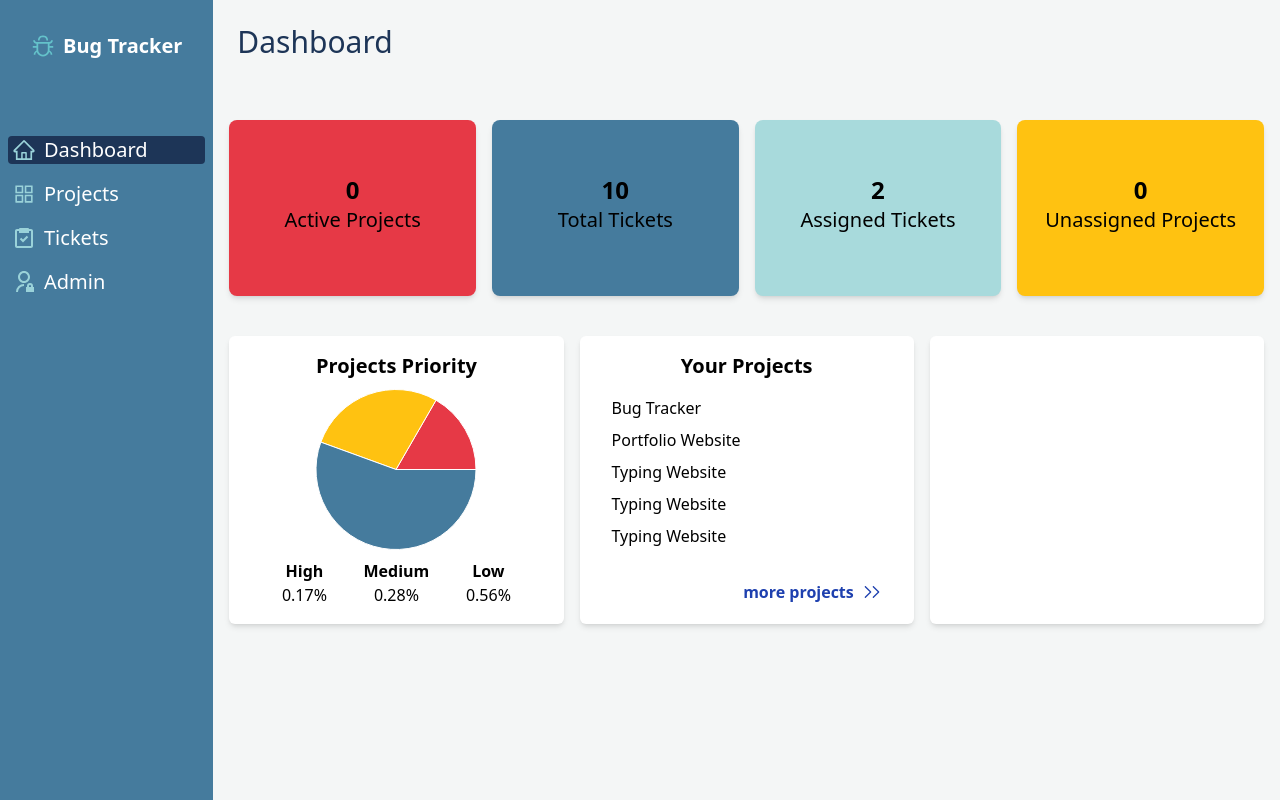
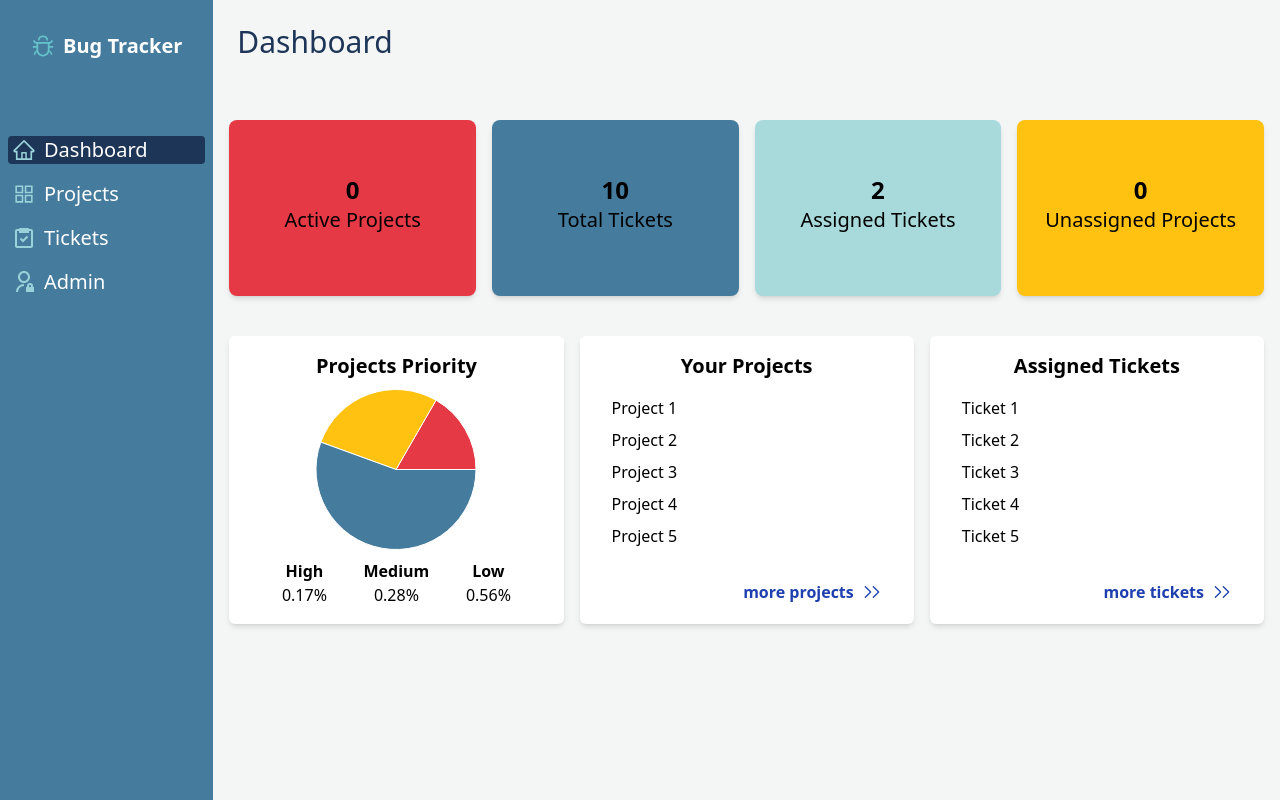
Before and after one commit to Ayomide4/bug-tracker, a React (Vite) app: page / in a window 1280 px wide. Built offline with nearby package versions, Linux system fonts and the light colour scheme.

Commit message:
finish dashboard layout, fix navbar bug

```diff
--- a/src/components/DashboardComponents/DashProjectsInfo.tsx
+++ b/src/components/DashboardComponents/DashProjectsInfo.tsx
@@ -1,6 +1,6 @@
 import React from 'react'
 import { PieChartComp } from '../PieChart'
-import { data01, projectList } from '../../tempData'
+import { data01, projectList, ticketList } from '../../tempData'
 import { RxDoubleArrowRight } from 'react-icons/rx'
 
 export default function DashboardProjectPrio(props:any) {
@@ -26,7 +26,7 @@ export default function DashboardProjectPrio(props:any) {
 
         <div className=' bg-white rounded-md row-span-2 shadow-md'>
           <h2 className='text-xl text-center font-semibold p-4'>Your Projects</h2>
-          <div className='flex flex-col px-8'>
+          <div className='flex flex-col px-8 '>
             {projectList.map((entry:string, index:number) => {
               return (
                 <li key={index} className='list-none mb-2'>
@@ -40,10 +40,25 @@ export default function DashboardProjectPrio(props:any) {
                 <RxDoubleArrowRight size={20} color='#1F41AF'/>
               </a>
             </div>
-
           </div>
         </div>
-        <div className='bg-white rounded-md row-span-2 shadow-md'></div>
+
+        <div className='bg-white rounded-md row-span-2 shadow-md'>
+          <h2 className='text-xl text-center font-semibold p-4'>Assigned Tickets</h2>
+          <div className='flex flex-col px-8'>
+            {ticketList.map((entry:string, index:number) => {
+              return (
+                <li key={index} className="list-none mb-2"><a href='#' className='decoration-none'>{entry}</a></li>
+              )
+            })}
+          <div className=''>
+              <a href='/tickets' className='text-blue-800 font-semibold text-md mt-6 flex justify-end items-center'>
+                <h2 className='mr-2'>more tickets</h2>
+                <RxDoubleArrowRight size={20} color='#1F41AF'/>
+              </a>
+          </div>
+          </div>
+        </div>
       </div>
   )
 }
--- a/src/components/DashboardComponents/Dashboard.tsx
+++ b/src/components/DashboardComponents/Dashboard.tsx
@@ -17,7 +17,6 @@ export const Dashboard = () => {
     <div className='w-5/6 h-full bg-[#F4F6F6]'>
       <DashboardStatus/>
       <DashboardProjectPrio sum={sum}/>
-
     </div>
   )
 }
--- a/src/components/Navbar.tsx
+++ b/src/components/Navbar.tsx
@@ -26,14 +26,14 @@ export const Navbar = () => {
     return (
 
       //IF THE NAV BECOMES UNRESPONSIVE IT'S BECAUSE I SWAPPED LI WITH LINK CHECK GIT LOGS
-        <li key={index} className={`flex items-center gap-2 cursor-pointer mx-2 px-1 mt-4 rounded ${isActive ? 'bg-[#1D3557]': null}`}>
-          <Link to={renderSwitch(index)}>
-            <div className='flex items-center gap-2'>
-              {Icons[index]}
-              <h2 className='w-fit flex xl:text-xl text-white' key={item}>{item}</h2>
-            </div>
-          </Link>
-        </li>
+        <Link to={renderSwitch(index)} key={index}>
+          <li  className={`flex items-center gap-2 cursor-pointer mx-2 px-1 mt-4 rounded ${isActive ? 'bg-[#1D3557]': null}`}>
+              <div className='flex items-center gap-2'>
+                {Icons[index]}
+                <h2 className='w-fit flex xl:text-xl text-white' key={item}>{item}</h2>
+              </div>
+          </li>
+        </Link>
     )
   }
 
@@ -60,7 +60,7 @@ export const Navbar = () => {
     <section className='flex flex-col w-1/6 bg-[#457b9d] max-h-screen'>
       <div className='mt-4 flex flex-col gap-5 relative pt-4 w-full'>
         <Link to='/'>
-          <span className='flex items-center justify-center gap-2 cursor-pointer mb-10 '>
+          <span className='flex items-center justify-center gap-2 cursor-pointer mb-10'>
               <AiOutlineBug  size='24' color='#64C2CA'/>
               <h2 className='w-fit flex xl:text-xl font-bold text-white'>Bug Tracker</h2>
           </span>
--- a/src/tempData.tsx
+++ b/src/tempData.tsx
@@ -8,9 +8,17 @@ export const data01: {name: string, value:number}[] = [
 ];
 
 export const projectList: string[] = [
-  'Bug Tracker',
-  'Portfolio Website',
-  'Typing Website',
-  'Typing Website',
-  'Typing Website'
+  'Project 1',
+  'Project 2',
+  'Project 3',
+  'Project 4',
+  'Project 5',
 ]
+
+export const ticketList: string[] = [
+  'Ticket 1',
+  'Ticket 2',
+  'Ticket 3',
+  'Ticket 4',
+  'Ticket 5',
+]
```
